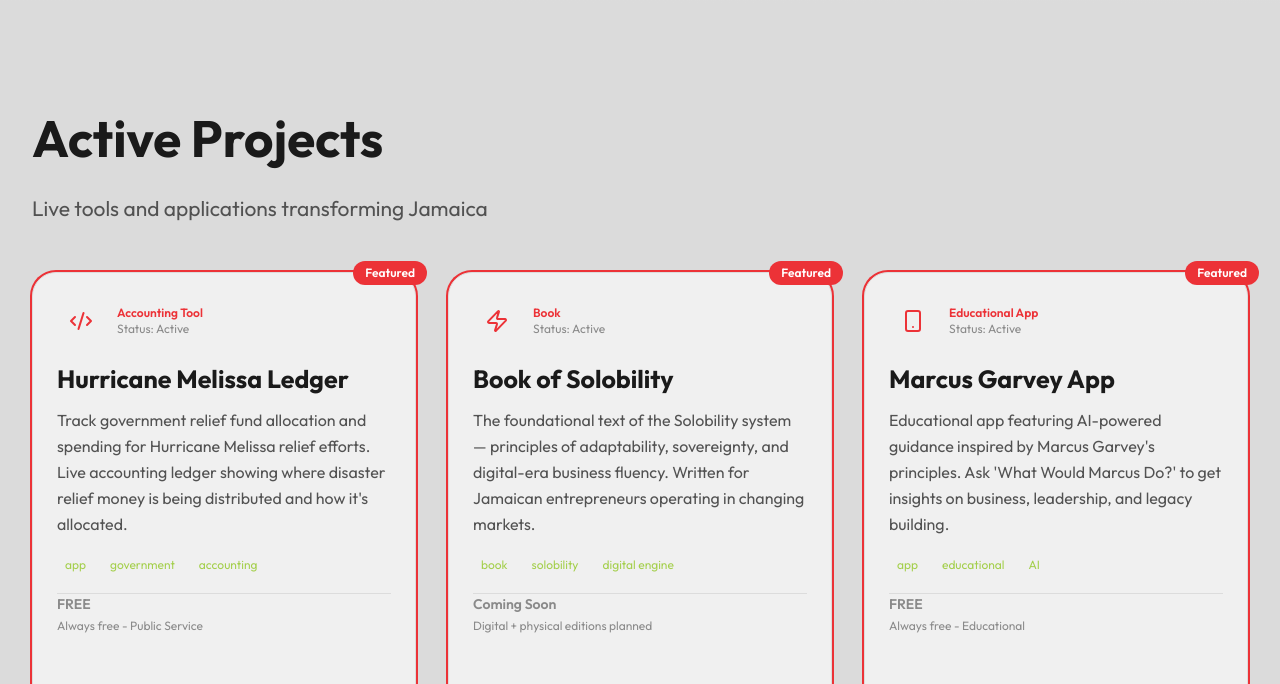
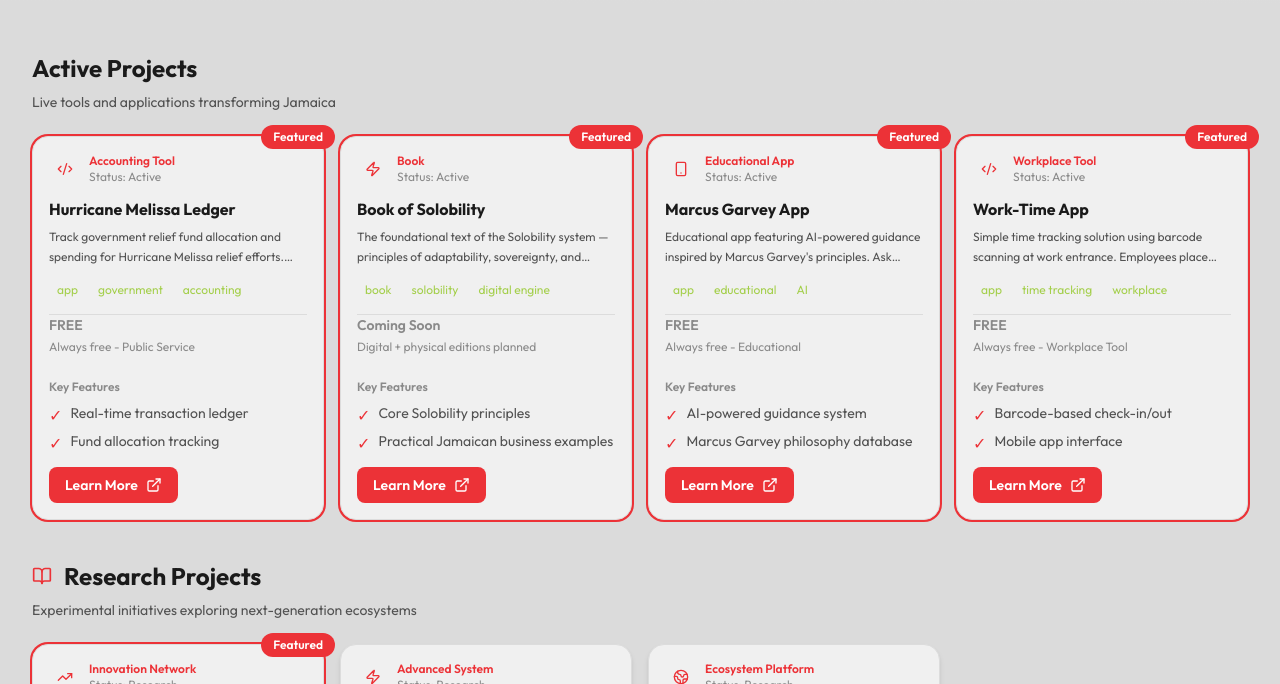
Before and after one commit to HammazoneRecords/Mindwaveja.com, a Next.js app: page /projects in a window 1280 px wide. Shown: the part 556-1240 px from the top of the page. Built offline with nearby package versions, Linux system fonts and the light colour scheme; no server answers; grey boxes are pictures that could not be loaded; a web font is replaced by a local one.

Commit message:
fix: compact nav height, smaller product/project cards — more above the fold

```diff
--- a/components/NavBar.tsx
+++ b/components/NavBar.tsx
@@ -52,7 +52,7 @@
       } : undefined}
     >
       <nav className="max-w-7xl mx-auto px-4 sm:px-6 lg:px-8">
-        <div className="flex items-center justify-between h-16 lg:h-20">
+        <div className="flex items-center justify-between h-12 lg:h-14">
           {/* Logo */}
           <Link
             href="/"
@@ -64,7 +64,7 @@
               alt="MindWave Jamaica"
               width={100}
               height={50}
-              className="h-10 w-auto group-hover:opacity-90 transition-opacity"
+              className="h-7 w-auto group-hover:opacity-90 transition-opacity"
               priority
             />
           </Link>
@@ -76,7 +76,7 @@
                 key={link.href}
                 href={link.href}
                 className={clsx(
-                  'px-4 py-2 text-sm font-medium rounded-xl transition-colors relative',
+                  'px-3 py-1.5 text-sm font-medium rounded-xl transition-colors relative',
                   pathname === link.href
                     ? 'text-wave-500'
                     : isScrolled
--- a/components/ProductCard.tsx
+++ b/components/ProductCard.tsx
@@ -29,14 +29,14 @@
       initial={{ opacity: 0, y: 20 }}
       animate={{ opacity: 1, y: 0 }}
       transition={{ duration: 0.4, delay: index * 0.1 }}
-      className="group relative rounded-3xl p-6 transition-all duration-300 flex flex-col"
+      className="group relative rounded-2xl p-4 transition-all duration-300 flex flex-col"
       style={{
         backgroundColor: 'rgb(var(--color-bg-elevated))',
         border: '1px solid rgb(var(--color-border-primary))',
       }}
     >
       {/* Category + badges */}
-      <div className="flex items-start justify-between mb-4 gap-2 flex-wrap">
+      <div className="flex items-start justify-between mb-3 gap-2 flex-wrap">
         <Badge variant="default">{product.category}</Badge>
         <div className="flex gap-2">
           {product.comingSoon && (
@@ -57,17 +57,17 @@
       </div>
 
       {/* Title */}
-      <h3 className="text-xl font-semibold mb-2 transition-colors" style={{ color: 'rgb(var(--color-text-primary))' }}>
+      <h3 className="text-sm font-semibold mb-1.5 transition-colors" style={{ color: 'rgb(var(--color-text-primary))' }}>
         {product.name}
       </h3>
 
       {/* Description */}
-      <p className="text-sm leading-relaxed mb-4 line-clamp-2 flex-grow" style={{ color: 'rgb(var(--color-text-secondary))' }}>
+      <p className="text-xs leading-relaxed mb-3 line-clamp-2 flex-grow" style={{ color: 'rgb(var(--color-text-secondary))' }}>
         {product.description}
       </p>
 
       {/* Tags */}
-      <div className="flex flex-wrap gap-1 mb-4">
+      <div className="flex flex-wrap gap-1 mb-3">
         {product.tags.slice(0, 3).map((tag) => (
           <span
             key={tag}
@@ -95,7 +95,7 @@
           </div>
         ) : (
           <>
-            <span className="text-2xl font-bold" style={{ color: 'rgb(var(--color-brand-green))' }}>
+            <span className="text-lg font-bold" style={{ color: 'rgb(var(--color-brand-green))' }}>
               {product.price}
             </span>
             {product.priceNote && (
--- a/components/projects/ProjectsGrid.tsx
+++ b/components/projects/ProjectsGrid.tsx
@@ -22,12 +22,12 @@
 }
 
 const typeIcons: Record<string, React.ReactNode> = {
-  "Educational App": <Smartphone className="w-6 h-6" />,
-  "Accounting Tool": <Code2 className="w-6 h-6" />,
-  "Workplace Tool": <Code2 className="w-6 h-6" />,
-  "Innovation Network": <TrendingUp className="w-6 h-6" />,
-  "Advanced System": <Zap className="w-6 h-6" />,
-  "Ecosystem Platform": <Globe2 className="w-6 h-6" />,
+  "Educational App": <Smartphone className="w-4 h-4" />,
+  "Accounting Tool": <Code2 className="w-4 h-4" />,
+  "Workplace Tool": <Code2 className="w-4 h-4" />,
+  "Innovation Network": <TrendingUp className="w-4 h-4" />,
+  "Advanced System": <Zap className="w-4 h-4" />,
+  "Ecosystem Platform": <Globe2 className="w-4 h-4" />,
 };
 
 export function ProjectsGrid() {
@@ -75,7 +75,7 @@
   const ProjectCard = ({ project }: { project: Project }) => (
     <motion.div
       variants={itemVariants}
-      className={`group relative elevation-2 rounded-3xl p-6 transition-all duration-300 border ${
+      className={`group relative elevation-2 rounded-2xl p-4 transition-all duration-300 border ${
         project.featured ? 'md:col-span-1 lg:col-span-1 ring-2' : ''
       }`}
       style={{
@@ -100,9 +100,9 @@
       )}
 
       {/* Icon and Type */}
-      <div className="flex items-center gap-3 mb-4">
+      <div className="flex items-center gap-2 mb-3">
         <div
-          className="p-3 rounded-xl"
+          className="p-2 rounded-lg"
           style={{
             backgroundColor: 'rgba(var(--color-brand-red), 0.1)',
           }}
@@ -112,7 +112,7 @@
               color: 'rgb(var(--color-brand-red))',
             }}
           >
-            {typeIcons[project.type] || <Zap className="w-6 h-6" />}
+            {typeIcons[project.type] || <Zap className="w-4 h-4" />}
           </div>
         </div>
         <div>
@@ -137,7 +137,7 @@
 
       {/* Project Name */}
       <h3
-        className="text-[1.5625rem] font-bold mb-2"
+        className="text-base font-bold mb-1.5"
         style={{
           color: 'rgb(var(--color-text-primary))',
         }}
@@ -147,7 +147,7 @@
 
       {/* Description */}
       <p
-        className="text-[1rem] leading-relaxed mb-4"
+        className="text-xs leading-relaxed mb-3 line-clamp-2"
         style={{
           color: 'rgb(var(--color-text-secondary))',
         }}
@@ -156,7 +156,7 @@
       </p>
 
       {/* Tags */}
-      <div className="flex flex-wrap gap-2 mb-4">
+      <div className="flex flex-wrap gap-1 mb-3">
         {project.tags.slice(0, 3).map((tag) => (
           <span
             key={tag}
@@ -172,7 +172,7 @@
       </div>
 
       {/* Price/Access */}
-      <div className="mb-6 pb-6 border-t" style={{ borderColor: 'rgb(var(--color-border-primary))' }}>
+      <div className="mb-3 pb-3 border-t" style={{ borderColor: 'rgb(var(--color-border-primary))' }}>
         <p
           className="text-sm font-semibold mb-1"
           style={{
@@ -192,17 +192,17 @@
       </div>
 
       {/* Features */}
-      <div className="mb-6">
+      <div className="mb-3">
         <p
-          className="text-xs font-semibold mb-3"
+          className="text-xs font-semibold mb-2"
           style={{
             color: 'rgb(var(--color-text-tertiary))',
           }}
         >
           Key Features
         </p>
-        <ul className="space-y-2">
-          {project.features.slice(0, 3).map((feature, idx) => (
+        <ul className="space-y-1">
+          {project.features.slice(0, 2).map((feature, idx) => (
             <li key={idx} className="flex gap-2">
               <span
                 style={{
@@ -243,17 +243,17 @@
 
   return (
     <section
-      className="py-16 md:py-20 lg:py-24 px-4 sm:px-6 lg:px-8"
+      className="py-8 md:py-12 px-4 sm:px-6 lg:px-8"
       style={{
         backgroundColor: 'rgb(var(--color-bg-primary))',
       }}
     >
-      <div className="max-w-7xl mx-auto space-y-16">
+      <div className="max-w-7xl mx-auto space-y-10">
         {/* Active Projects */}
         <div>
-          <div className="mb-12">
+          <div className="mb-6">
             <h2
-              className="text-[3.1875rem] font-bold mb-4"
+              className="text-2xl font-bold mb-2"
               style={{
                 color: 'rgb(var(--color-text-primary))',
               }}
@@ -261,7 +261,7 @@
               Active Projects
             </h2>
             <p
-              className="text-[1.3125rem]"
+              className="text-sm"
               style={{
                 color: 'rgb(var(--color-text-secondary))',
               }}
@@ -271,7 +271,7 @@
           </div>
 
           <motion.div
-            className="grid grid-cols-1 md:grid-cols-2 lg:grid-cols-3 gap-6 lg:gap-8"
+            className="grid grid-cols-1 md:grid-cols-2 lg:grid-cols-3 xl:grid-cols-4 gap-4"
             variants={containerVariants}
             initial="hidden"
             whileInView="visible"
@@ -285,16 +285,16 @@
 
         {/* Research Projects */}
         <div>
-          <div className="mb-12">
+          <div className="mb-6">
             <div className="flex items-center gap-3 mb-2">
               <BookOpen
-                className="w-8 h-8"
+                className="w-5 h-5"
                 style={{
                   color: 'rgb(var(--color-brand-red))',
                 }}
               />
               <h2
-                className="text-[3.1875rem] font-bold"
+                className="text-2xl font-bold"
                 style={{
                   color: 'rgb(var(--color-text-primary))',
                 }}
@@ -303,7 +303,7 @@
               </h2>
             </div>
             <p
-              className="text-[1.3125rem]"
+              className="text-sm"
               style={{
                 color: 'rgb(var(--color-text-secondary))',
               }}
@@ -313,7 +313,7 @@
           </div>
 
           <motion.div
-            className="grid grid-cols-1 md:grid-cols-2 lg:grid-cols-3 gap-6 lg:gap-8"
+            className="grid grid-cols-1 md:grid-cols-2 lg:grid-cols-3 xl:grid-cols-4 gap-4"
             variants={containerVariants}
             initial="hidden"
             whileInView="visible"
--- a/components/store/StoreGrid.tsx
+++ b/components/store/StoreGrid.tsx
@@ -70,7 +70,7 @@
 
       {/* Grid */}
       {filteredProducts.length > 0 ? (
-        <div className="grid grid-cols-1 md:grid-cols-2 lg:grid-cols-3 gap-6 lg:gap-8">
+        <div className="grid grid-cols-1 md:grid-cols-2 lg:grid-cols-3 xl:grid-cols-4 gap-4">
           {filteredProducts.map((product, index) => (
             <ProductCard key={product.id} product={product} index={index} />
           ))}
```
